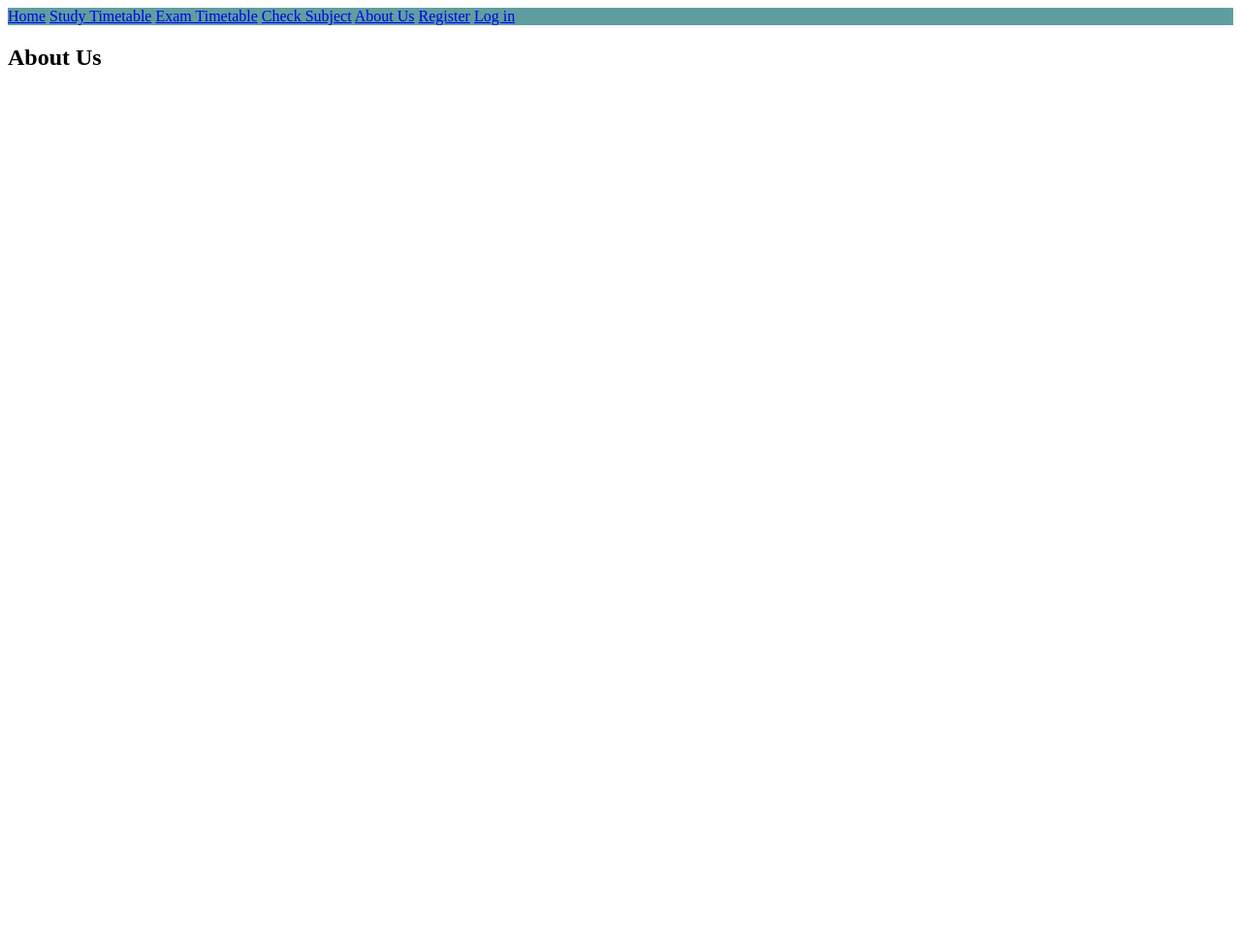
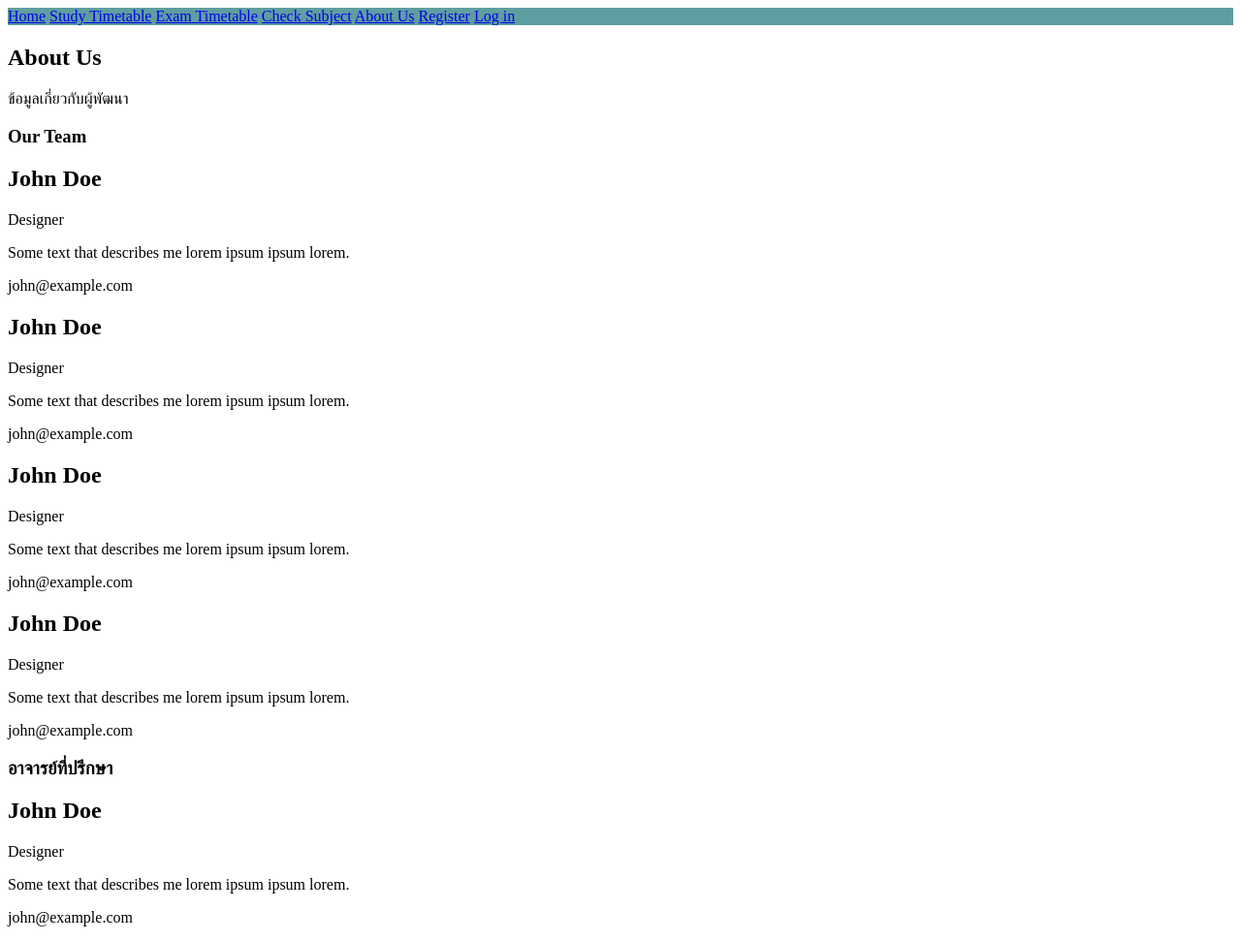
Before and after one commit to Pattanachai-S/SoftDev2_G4_Project, a Django app: page /aboutus in a window 1280 px wide. Shown: the whole page at 97% size. Before the commit the page ends 67 px from the top, so only its background shows below. Run offline with Django 4.2, Linux system fonts and the light colour scheme.

Commit message:
Update aboutus.html

```diff
--- a/mysite/generalApp/templates/generalApp/aboutus.html
+++ b/mysite/generalApp/templates/generalApp/aboutus.html
@@ -3,9 +3,73 @@
 {% block title %}เกี่ยวกับ | {% endblock %}
 
 {% block content %}
+<section class="about-section">
+    <h1>About Us</h1>
+    <p>ข้อมูลเกี่ยวกับผู้พัฒนา</p>
+</section>
 
-<div>
-    <h2>About Us</h2>
-</div>
+<section class="content-section">
+    <div class="content-container">
+        <h3 class="content-title text-center">Our Team</h3>
+        <div class="row-about">
+            <div class="column-4">
+                <div class="card-about">
+                    <div class="container-about">
+                        <h2>John Doe</h2>
+                        <p>Designer</p>
+                        <p>Some text that describes me lorem ipsum ipsum lorem.</p>
+                        <p>john@example.com</p>
+                    </div>
+                </div>
+            </div>
 
+            <div class="column-4">
+                <div class="card-about">
+                    <div class="container-about">
+                        <h2>John Doe</h2>
+                        <p>Designer</p>
+                        <p>Some text that describes me lorem ipsum ipsum lorem.</p>
+                        <p>john@example.com</p>
+                    </div>
+                </div>
+            </div>
+
+            <div class="column-4">
+                <div class="card-about">
+                    <div class="container-about">
+                        <h2>John Doe</h2>
+                        <p>Designer</p>
+                        <p>Some text that describes me lorem ipsum ipsum lorem.</p>
+                        <p>john@example.com</p>
+                    </div>
+                </div>
+            </div>
+
+            <div class="column-4">
+                <div class="card-about">
+                    <div class="container-about">
+                        <h2>John Doe</h2>
+                        <p>Designer</p>
+                        <p>Some text that describes me lorem ipsum ipsum lorem.</p>
+                        <p>john@example.com</p>
+                    </div>
+                </div>
+            </div>
+        </div>
+    </div>
+</section>
+
+<section class="content-section">
+    <div class="content-container">
+        <h3 class="content-title text-center">อาจารย์ที่ปรึกษา</h3>
+        <div class="card-about">
+            <div class="container-about text-center">
+                <h2>John Doe</h2>
+                <p>Designer</p>
+                <p>Some text that describes me lorem ipsum ipsum lorem.</p>
+                <p>john@example.com</p>
+            </div>
+        </div>
+    </div>
+</section>
 {% endblock %}
```
